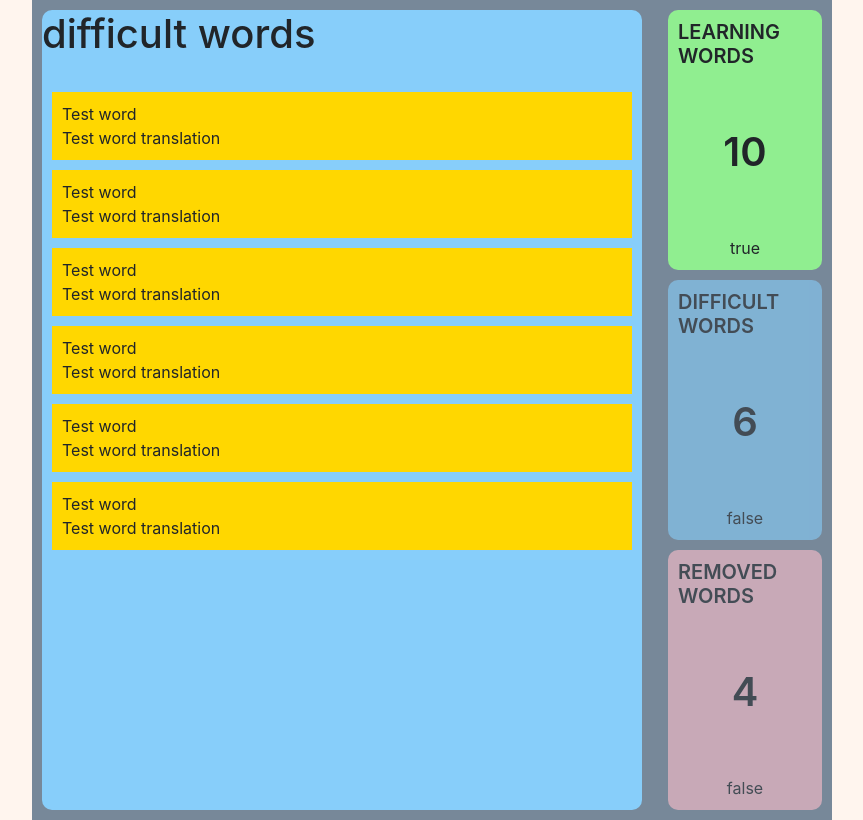
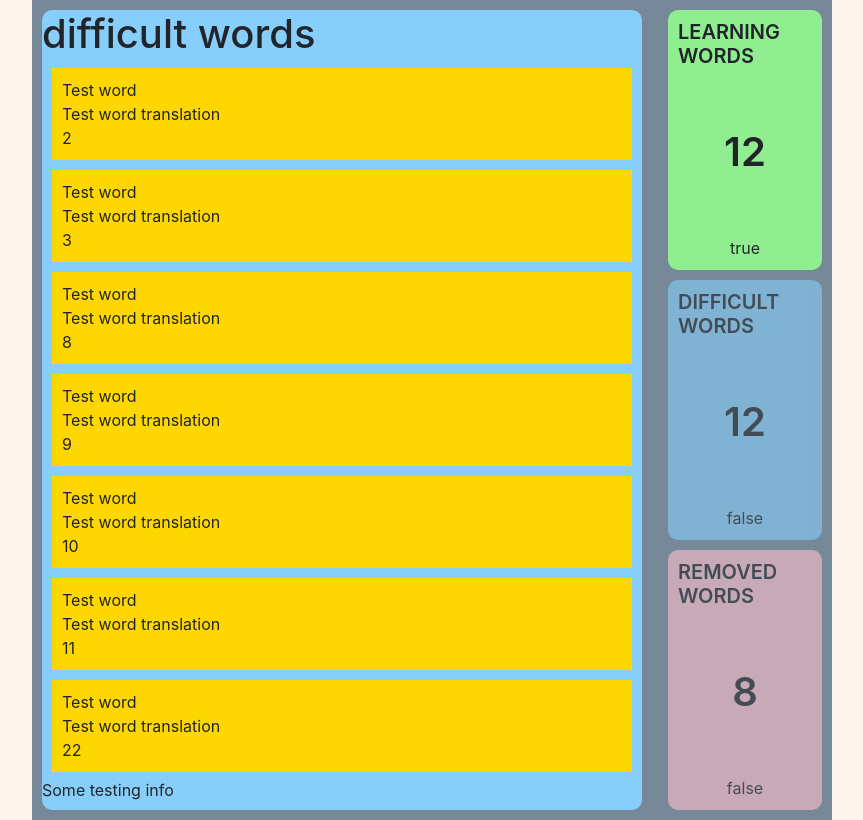
Before and after one commit to Maxvvellh0use/rslang, a React (Create React App) app: page / in a window 1280 px wide. Shown: the whole page, without its empty margins (208-1071 px from the left). Built offline with nearby package versions, Linux system fonts and the light colour scheme.

Commit message:
feat: add helper

```diff
--- a/src/components/DictionaryCategoryPanelContent/DictionaryCategoryPanelContent.js
+++ b/src/components/DictionaryCategoryPanelContent/DictionaryCategoryPanelContent.js
@@ -22,8 +22,10 @@ export default class DictionaryCategoryPanelContent extends React.Component {
       { ...attributes }
       >
         <h1>{name}</h1>
-        <br></br>
-        <DictionaryWordsList dictionaryWordsList={dictionaryWordsList} />
+        <div className="dictionary__panel-content__scroll">
+          <DictionaryWordsList dictionaryWordsList={dictionaryWordsList} />
+        </div>
+        <p>Some testing info</p>
       </div>
     );
   }
--- a/src/components/DictionaryCategoryPanelContent/DictionaryCategoryPanelContent.scss
+++ b/src/components/DictionaryCategoryPanelContent/DictionaryCategoryPanelContent.scss
@@ -10,7 +10,7 @@
     border-radius: 10px;
     position: absolute;
 
-    overflow-y: scroll;
+
 
 
     &_learning {
@@ -29,5 +29,11 @@
       @include transform(rotateX(-90deg) translateY(400px));
       @include transform-origin(bottom center);
     }
+
+    &__scroll {
+      position: relative;
+      overflow-y: scroll;
+      max-height: 90%;
+    }
   }
 }
--- a/src/components/DictionaryContainer/DictionaryContainer.js
+++ b/src/components/DictionaryContainer/DictionaryContainer.js
@@ -3,7 +3,7 @@ import './DictionaryContainer.scss';
 import DictionaryCategoryTab from '../DictionaryCategoryTab/DictionaryCategoryTab';
 import DictionaryCategoryPanelContent from '../DictionaryCategoryPanelContent/DictionaryCategoryPanelContent';
 import DictionaryWordModel, { dictionaryTabName } from '../../models/DictionaryWordModel';
-
+import { findElement } from '../../helpers/dictionaryHelper';
 export default class DictionaryContainer extends React.Component {
 
   handleClick(event) {
@@ -45,6 +45,46 @@ export default class DictionaryContainer extends React.Component {
         break;
     }
   }
+
+  handleMousedown(event) {
+    const cardToDrag = findElement(event.target, 'dictionary__word');
+    if(!cardToDrag)  return;
+    //console.log(cardToDrag);
+
+    document.querySelector('.dictionary__container').append(cardToDrag);
+    cardToDrag.style.position = 'absolute';
+    cardToDrag.style.zIndex = 1000;
+
+    let shiftX = event.clientX - cardToDrag.getBoundingClientRect().left;
+    let shiftY = event.clientY - cardToDrag.getBoundingClientRect().top;
+
+
+      moveAt(event.pageX, event.pageY);
+
+      function moveAt(pageX, pageY) {
+        cardToDrag.style.left = pageX - cardToDrag.offsetWidth / 2 + 'px';
+        cardToDrag.style.top = pageY - cardToDrag.offsetHeight / 2 + 'px';
+      }
+
+      function onMouseMove(event) {
+        moveAt(event.pageX, event.pageY);
+      }
+
+      document.addEventListener('mousemove', onMouseMove);
+
+      cardToDrag.onmouseup = function() {
+        console.log('----------mouseup');
+        document.removeEventListener('mousemove', onMouseMove);
+        cardToDrag.onmouseup = null;
+      };
+
+
+
+  }
+
+//https://medium.com/javascript-in-plain-english/using-javascript-to-create-trello-like-card-re-arrange-and-drag-and-drop-557e60125bb4
+
+
   render() {
     const allWords = [
       new DictionaryWordModel({dictionaryTab: dictionaryTabName.learning}),
@@ -67,6 +107,18 @@ export default class DictionaryContainer extends React.Component {
       new DictionaryWordModel({dictionaryTab: dictionaryTabName.learning}),
       new DictionaryWordModel({dictionaryTab: dictionaryTabName.learning}),
       new DictionaryWordModel({dictionaryTab: dictionaryTabName.learning}),
+      new DictionaryWordModel({dictionaryTab: dictionaryTabName.learning}),
+      new DictionaryWordModel({dictionaryTab: dictionaryTabName.difficult}),
+      new DictionaryWordModel({dictionaryTab: dictionaryTabName.difficult}),
+      new DictionaryWordModel({dictionaryTab: dictionaryTabName.removed}),
+      new DictionaryWordModel({dictionaryTab: dictionaryTabName.removed}),
+      new DictionaryWordModel({dictionaryTab: dictionaryTabName.removed}),
+      new DictionaryWordModel({dictionaryTab: dictionaryTabName.removed}),
+      new DictionaryWordModel({dictionaryTab: dictionaryTabName.difficult}),
+      new DictionaryWordModel({dictionaryTab: dictionaryTabName.difficult}),
+      new DictionaryWordModel({dictionaryTab: dictionaryTabName.difficult}),
+      new DictionaryWordModel({dictionaryTab: dictionaryTabName.difficult}),
+      new DictionaryWordModel({dictionaryTab: dictionaryTabName.learning}),
     ]
 
     const learnedWords = allWords.filter((word) => word.dictionaryTab === dictionaryTabName.learning);
@@ -76,7 +128,9 @@ export default class DictionaryContainer extends React.Component {
 
 
     return (
-      <div className="dictionary__container">
+      <div
+      onMouseDown={this.handleMousedown}
+      className="dictionary__container">
         <div className="dictionary__panel">
           <DictionaryCategoryPanelContent
             className="dictionary__panel-content dictionary__panel-content_learning"
--- a/src/components/DictionaryWord/DictionaryWord.js
+++ b/src/components/DictionaryWord/DictionaryWord.js
@@ -34,6 +34,7 @@ export default class DictionaryWord extends React.Component {
       >
         <p>{dictionaryWord.word}</p>
         <p>{dictionaryWord.wordTranslate}</p>
+        <p>{dictionaryWord.wordId}</p>
       </li>
     );
   }
--- /dev/null
+++ b/src/helpers/dictionaryHelper.js
@@ -0,0 +1,12 @@
+
+
+export const findElement = (topElement, classToFind) => {
+  let a = topElement;
+  while (a) {
+    if (a.classList.contains(classToFind)) return a;
+    a = a.parentNode;
+    if (a.tagName === 'MAIN') return null;
+    if (a.tagName === 'HTML') return null;
+  }
+  return null;
+}
```
